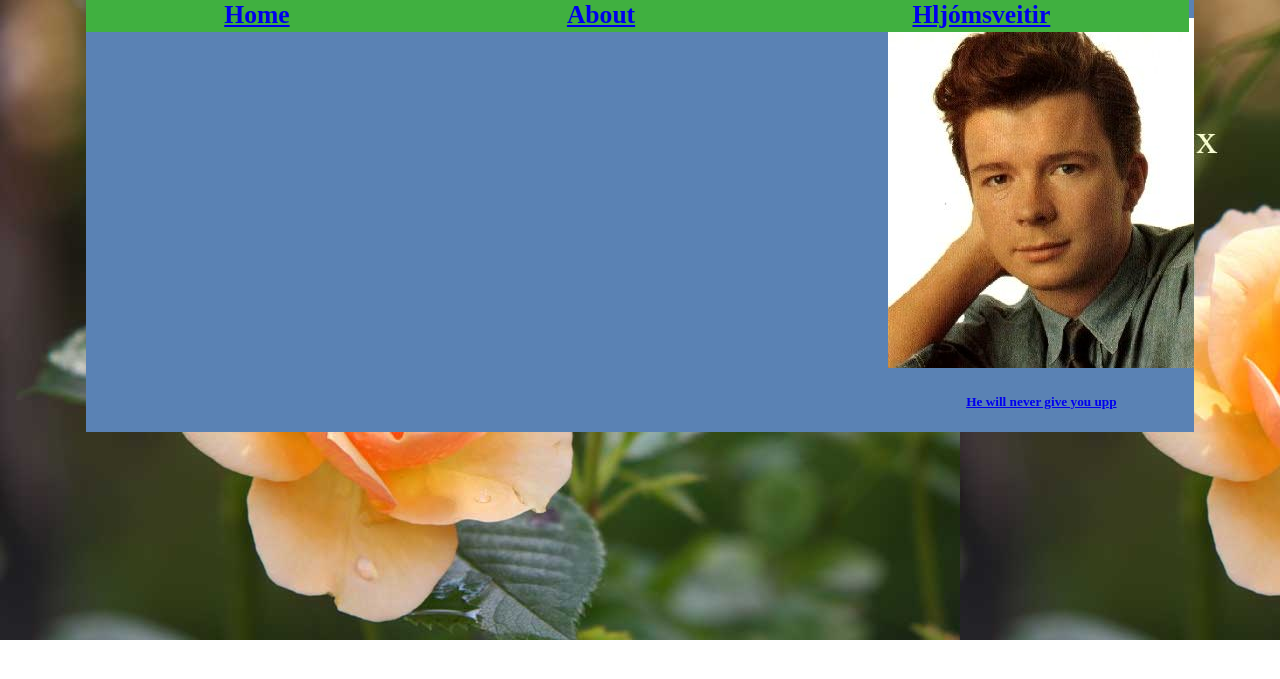
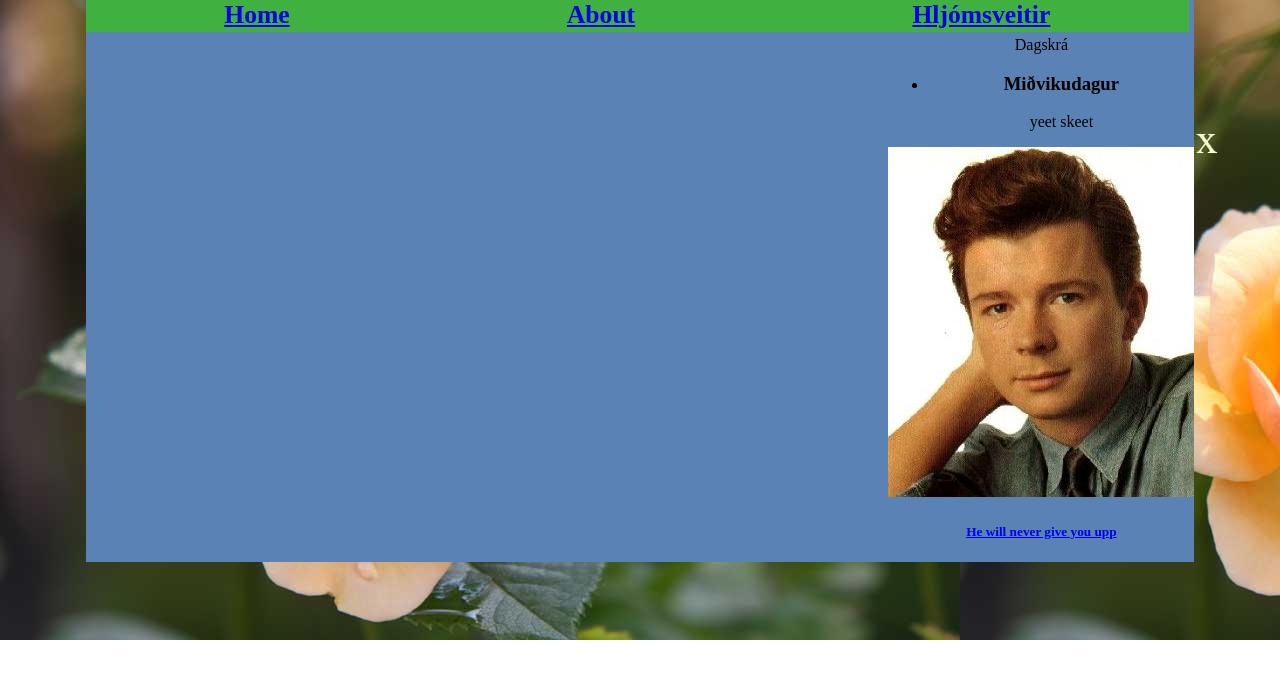
Before and after one commit to Zepeacedust/scaling-meme, a Jekyll site: the page built from index.md, in a window 1280 px wide. Shown: the top 679 px of the page. Built offline with Jekyll 4.4.1, drawn with Linux system fonts in a browser that asks for light colours.

Commit message:
byrja á dagskrá

```diff
--- /dev/null
+++ b/_data/dagskra.yml
@@ -0,0 +1,2 @@
+- nafn: Miðvikudagur
+  dagskra: yeet skeet
--- /dev/null
+++ b/_includes/dagskra.html
@@ -0,0 +1,10 @@
+<legend class="dagskraTitle">Dagskrá</legend>
+<ul class="dagskra">
+    {% for dagur in site.data.dagskra %}
+    <li>
+        <h3>{{ dagur.nafn }}</h3>
+        <p>{{ dagur.dagskra }}</p>
+    </li>
+    {% endfor %}
+	</ul>
+</fieldset>
--- a/_layouts/default.html
+++ b/_layouts/default.html
@@ -14,9 +14,11 @@
 			<br>
 			<div class ="content">
 				<div class="right">
+					<br>
+					{% include dagskra.html %}
 					{% include auglising.html %}
 				</div>
-				<div class  = "main">
+				<div class = "main">
 					{{ content }}
 				</div>
 			</div>
--- a/_sass/main.scss
+++ b/_sass/main.scss
@@ -29,7 +29,6 @@ tr:nth-child(even) {
 .content{
   display: grid;
   grid-template-areas:
-    "nav nav"
     "main right";
   grid-template-columns:  3fr 1fr;
 }
```
